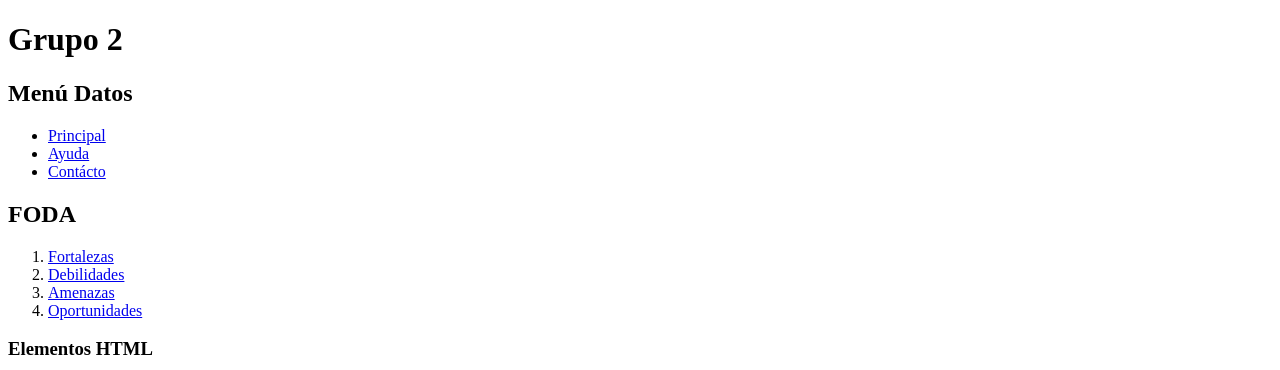
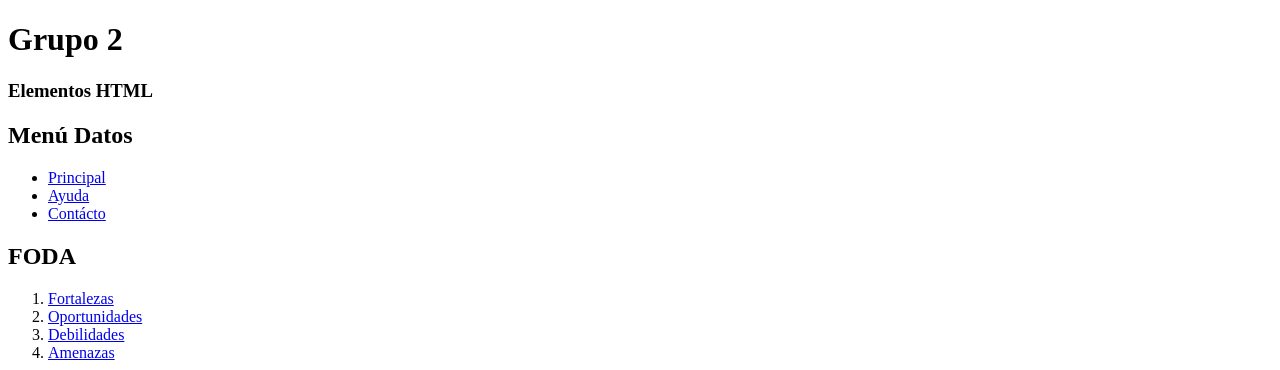
Before and after one commit to dpinillos/dpinillos.github.io, a plain HTML site: page elementos.html in a window 1280 px wide. Shown: the top 370 px of the page. Drawn offline with Linux system fonts and the light colour scheme.

Commit message:
Version 6

```diff
--- a/elementos.html
+++ b/elementos.html
@@ -9,24 +9,6 @@
 <body>
     <header>
         <h1>Grupo 2</h1>
-        <header>
-            <nav><h1>Menú Datos</h1>
-               <ul id="Menú">
-                 <li><a href="https://campusdigital.certus.edu.pe/login/index.php">Principal</a></li>
-                 <li><a href="x">Ayuda</a></li>
-                 <li><a href="x">Contácto</a> </li>
-               </ul>
-            </nav>
-            <nav><h1>FODA</h1>
-               <ol>
-                   <li><a href="#">Fortalezas</a></li>
-                   <li><a href="#">Debilidades</a></li>
-                   <li><a href="#">Amenazas</a></li>
-                   <li><a href="#">Oportunidades</a></li>
-               </ol>
-            </nav>
-         </header>
-
         <h3>Elementos HTML</h3>
         <header>
             <nav><h1>Menú Datos</h1>
```
